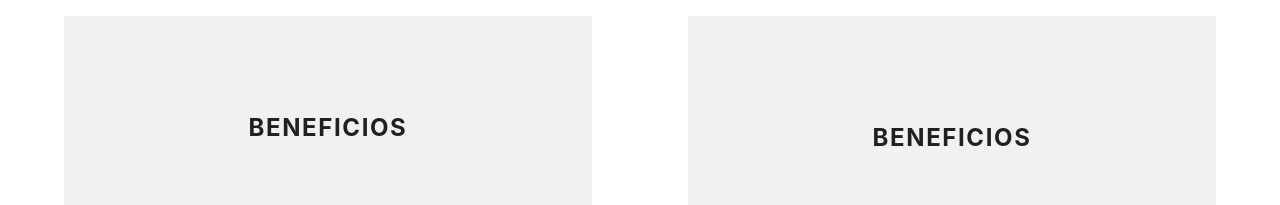
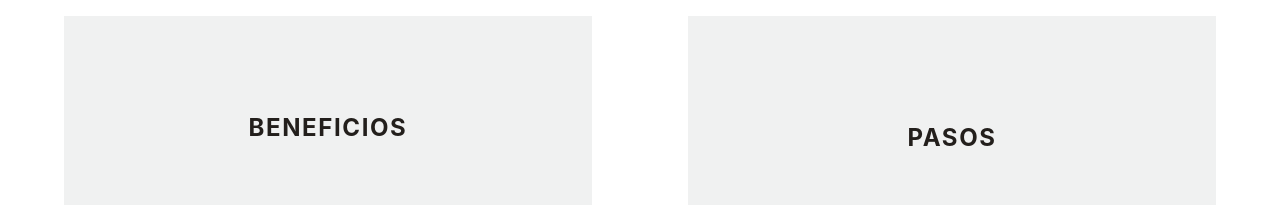
Before and after one commit to mickykim/construlita, a Next.js app: page / in a window 1280 px wide. Shown: the part 1760-1965 px from the top of the page. Built offline with nearby package versions, Linux system fonts and the light colour scheme.

Commit message:
Typo in card

```diff
--- a/components/card/index.tsx
+++ b/components/card/index.tsx
@@ -41,7 +41,7 @@ function Card(props: propTypes): JSX.Element {
     return (
         <div className=" flex flex-col items-center justify-center bg-light-gray tracking-widest md:w-11/24 md:p-16">
             <h1 className="m-8  text-center text-2xl text-black">
-                <b>BENEFICIOS</b>
+                <b>PASOS</b>
             </h1>
             <ul className=" mx-4 text-xl tracking-wider text-dark-gray">
                 <li className="item-center my-6 flex">
```
